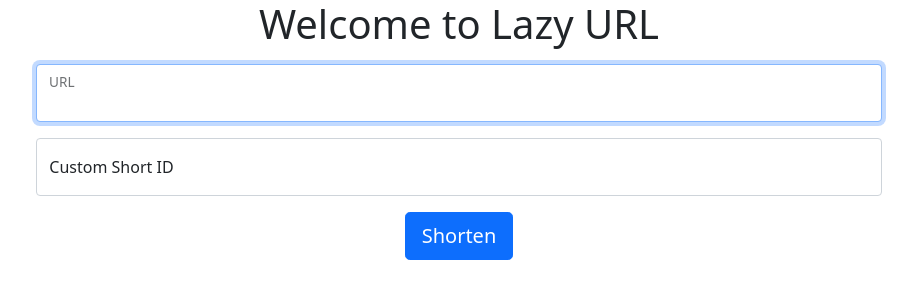
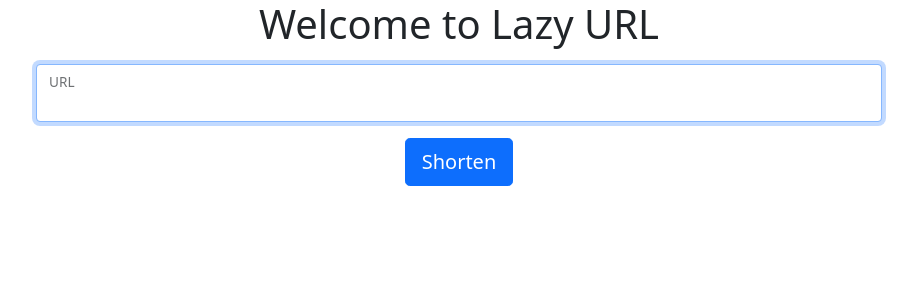
Before and after one commit to brhanuh/LAP-4-Code-Challenge, a Flask app: page / in a window 1280 px wide. Shown: the top 300 px of the page, without its empty margins (181-1098 px from the left). Run offline with Flask 2, Linux system fonts and the light colour scheme.

Commit message:
client removed extra input

```diff
--- a/LazyURL/templates/index.html
+++ b/LazyURL/templates/index.html
@@ -11,12 +11,6 @@
                     value="{{ request.form['url'] }}" autofocus></input>
                 <label for="url">URL</label>
             </div>
-            <div class="form-floating mb-3">
-                <input type="text" name="custom_id" id="custom_id"
-                    placeholder="Want to customise? (optional)" class="form-control"
-                    value="{{ request.form['custom_id'] }}"></input>
-                <label for="custom_id">Custom Short ID</label>
-            </div>
             <div class="form-group text-center">
                 <button type="submit" class="btn btn-lg btn-primary">Shorten</button>
             </div>
```
